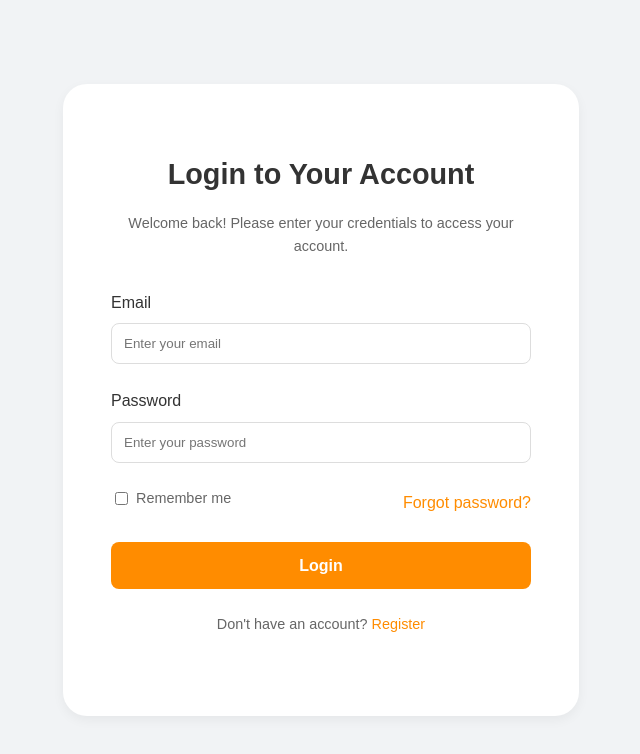
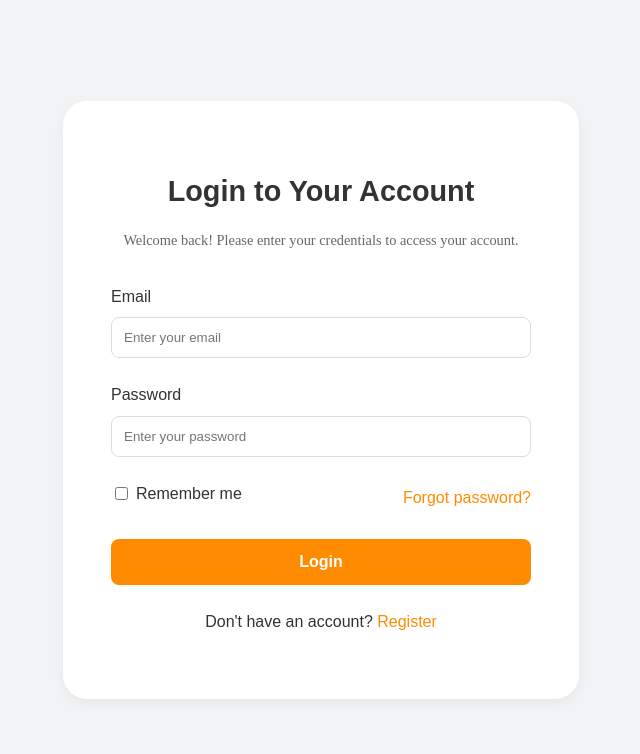
Before and after one commit to laur221/MangoBank, a Next.js app: page /login in a window 1280 px wide. Shown: the top 754 px of the page, without its empty margins (319-959 px from the left). Built offline with nearby package versions, Linux system fonts and the light colour scheme.

Commit message:
change tag and add fonts

```diff
--- a/src/app/login/login.css
+++ b/src/app/login/login.css
@@ -21,18 +21,19 @@
     max-width: 420px;
 }
 
-h1 {
+.textlogreg {
     color: #333;
     font-size: 1.8rem;
     margin-bottom: 0.5rem;
     text-align: center;
 }
 
-p {
+.hellotext {
     color: #666;
     text-align: center;
     margin-bottom: 2rem;
     font-size: 0.9rem;
+    font-family: Sedan SC;
 }
 
 label {
--- a/src/app/login/page.jsx
+++ b/src/app/login/page.jsx
@@ -7,8 +7,8 @@
         <div>
             <div className="container">
                 <div className="login-card">
-                    <h1 className='logintext'>Login to Your Account</h1>
-                    <p>Welcome back! Please enter your credentials to access your account.</p>
+                    <h1 className='textlogreg'>Login to Your Account</h1>
+                    <p className='hellotext'>Welcome back! Please enter your credentials to access your account.</p>
                     <form id="loginForm">
                         <label htmlFor="email">Email</label>
                         <input type="email" id="email" placeholder="Enter your email" required />
--- a/src/app/register/page.jsx
+++ b/src/app/register/page.jsx
@@ -7,8 +7,8 @@
         <div>
             <div className="container">
                 <div className="login-card">
-                    <h1>Create Your Account</h1>
-                    <p>Join MangoBank today and take control of your finances.</p>
+                    <h1 className='textlogreg'>Create Your Account</h1>
+                    <p className='hellotext'>Join MangoBank today and take control of your finances.</p>
                     <form id="loginForm">
                         <label htmlFor="username">Full Name</label>
                         <input type="username" id="username" placeholder="Enter your username" required />
@@ -28,7 +28,7 @@
                             </label>
                         </div>
 
-                        <button type="submit">Login</button>
+                        <button type="submit">Register</button>
                     </form>
                     <div className="login">
                         <p>Already have an account? <Link href="../login">Login</Link></p>
```
